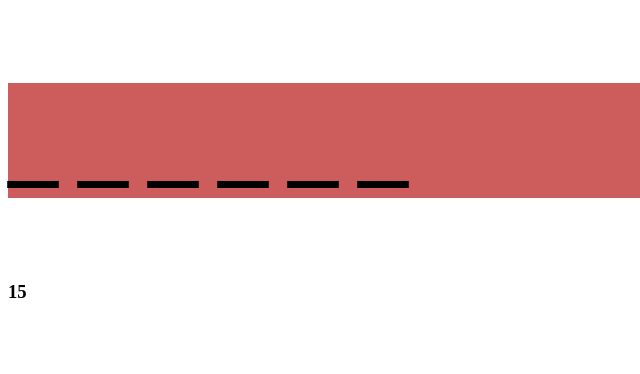
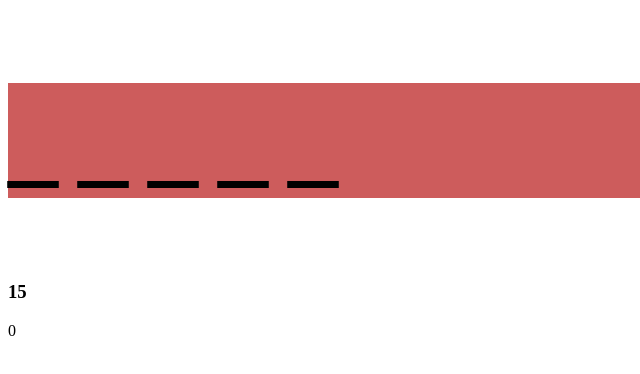
Before and after one commit to christinebonk/Psychic-Game, a plain HTML site: page index.html in a window 1280 px wide. Shown: the full height of the page, 0-640 px from the left. Drawn offline with Linux system fonts and the light colour scheme.

Commit message:
replays game on win

```diff
--- a/assets/javascript/game.js
+++ b/assets/javascript/game.js
@@ -1,40 +1,55 @@
 
 
-//Set max number of guess
+//Set Variables
 var guessNumber = 15;
-console.log("Guess Number: " + guessNumber);
-document.getElementById("guess").innerHTML = "<h3>" + guessNumber + "</h3>";
+var currentWord;
+var userProgress = "";
+var currentProgress = "";
+var lettersGuessed = "";
+var repeat = false;
+var winCount = 0;
 
-//Generate word
-var words = ["psycho", "halloween", "jaws", "seven", "alien", "scream"];
-var currentWord;
+//Display Remaining Guesses
+function displayRemainingGuesses() {
+	document.getElementById("guess").innerHTML = "<h3>" + guessNumber + "</h3>";
+}
 
+//Generates New Word
 function generateWord() {
+	var words = ["psycho", "halloween", "jaws", "seven", "alien", "scream"];
 	currentWord = words[Math.floor(Math.random()*words.length)];
 }
 
-generateWord();
-
-console.log(currentWord);
-
-//Display current progress for words
-
-	//userProgress to define progress before guess
-var userProgress = "";
-
-	//userProgress begins as the same number of underscores as letters in the word
-for (i=0;i<currentWord.length;i++) {
+//Displays underscores in place of letters
+function displayProgress() {
+	for (i=0;i<currentWord.length;i++) {
 	userProgress = userProgress + ("_")
 	document.getElementById("word").innerHTML = "<h2>" + userProgress + "</h2>";
+	}
 }
-	//currentProgress to define progress after guess
-var currentProgress = "";
-var lettersGuessed = "";
-var repeat = false;
-console.log(userProgress);
-console.log(lettersGuessed);
 
+//Displays Wins
+function displayWins() {
+	document.getElementById("win-count").innerHTML = winCount;
+}
 
+//Play Game Function
+function playGame() {
+	//Reset variables
+	guessNumber = 15;
+	userProgress = "";
+	currentProgress = "";
+	lettersGuessed = "";
+	repeat = false;
+	//Call game functions
+	displayRemainingGuesses();
+	generateWord();
+	displayProgress();
+	displayWins();
+}
+
+//Call Play Game when documented loaded
+playGame();
 
 //When a key is pressed
 document.onkeyup = function () {
@@ -121,8 +136,13 @@ document.onkeyup = function () {
 		var repeat = false;
 		console.log(userProgress);
 
+
+		//checks for win
 		if (currentWord == userProgress) {
 			document.getElementById("win").innerHTML = "Hello";
+			winCount = winCount + 1;
+			document.getElementById("win-count").innerHTML = winCount;
+			playGame();
 		} else {
 
 		}
--- a/index.html
+++ b/index.html
@@ -12,6 +12,7 @@
 	<ul id="wrong"></ul>
 	<div id="guess"></div>
 	<div id="win"></div>
+	<div id="win-count"></div>
 
 	<script src="assets/javascript/game.js"></script>
 </body>
```
